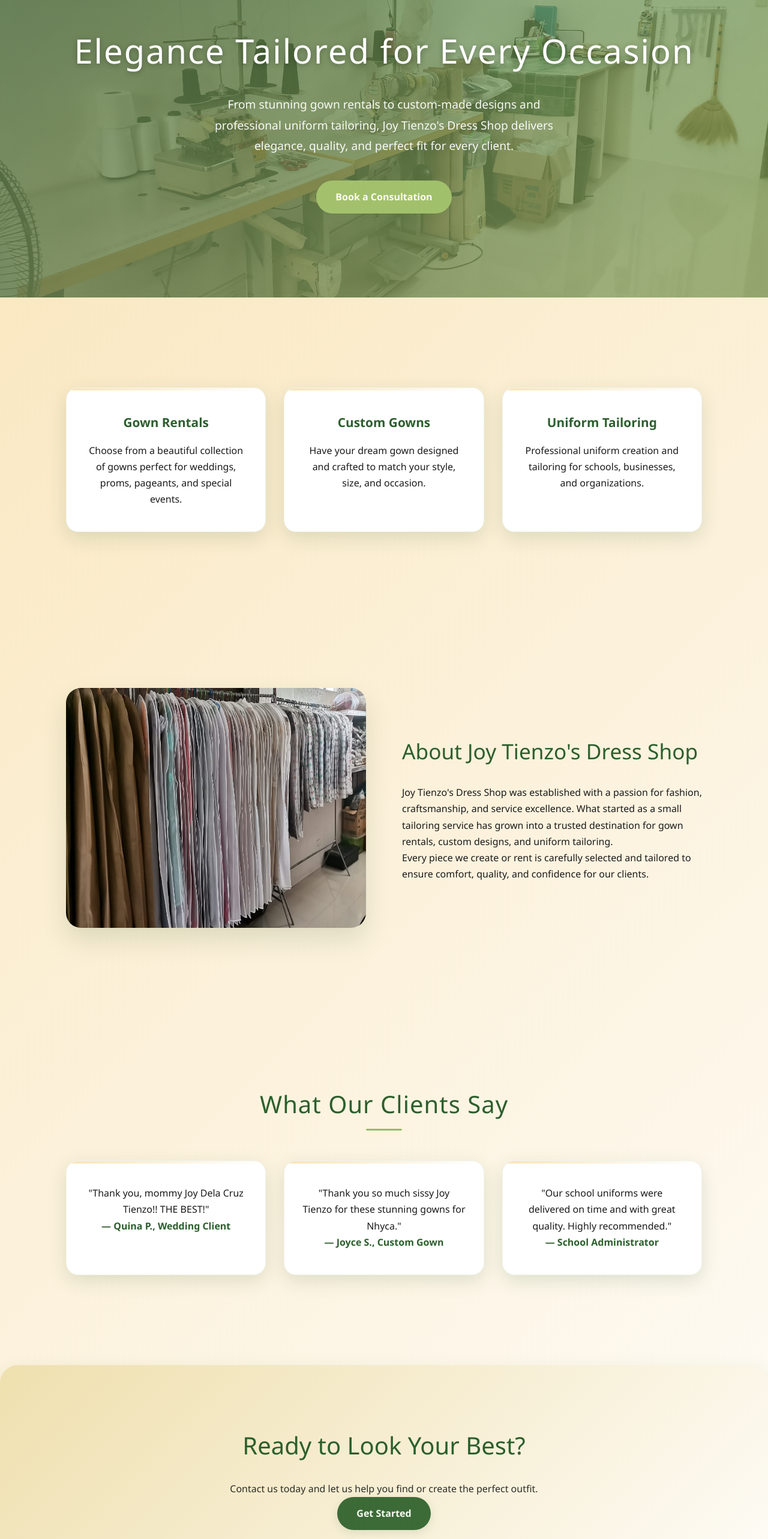
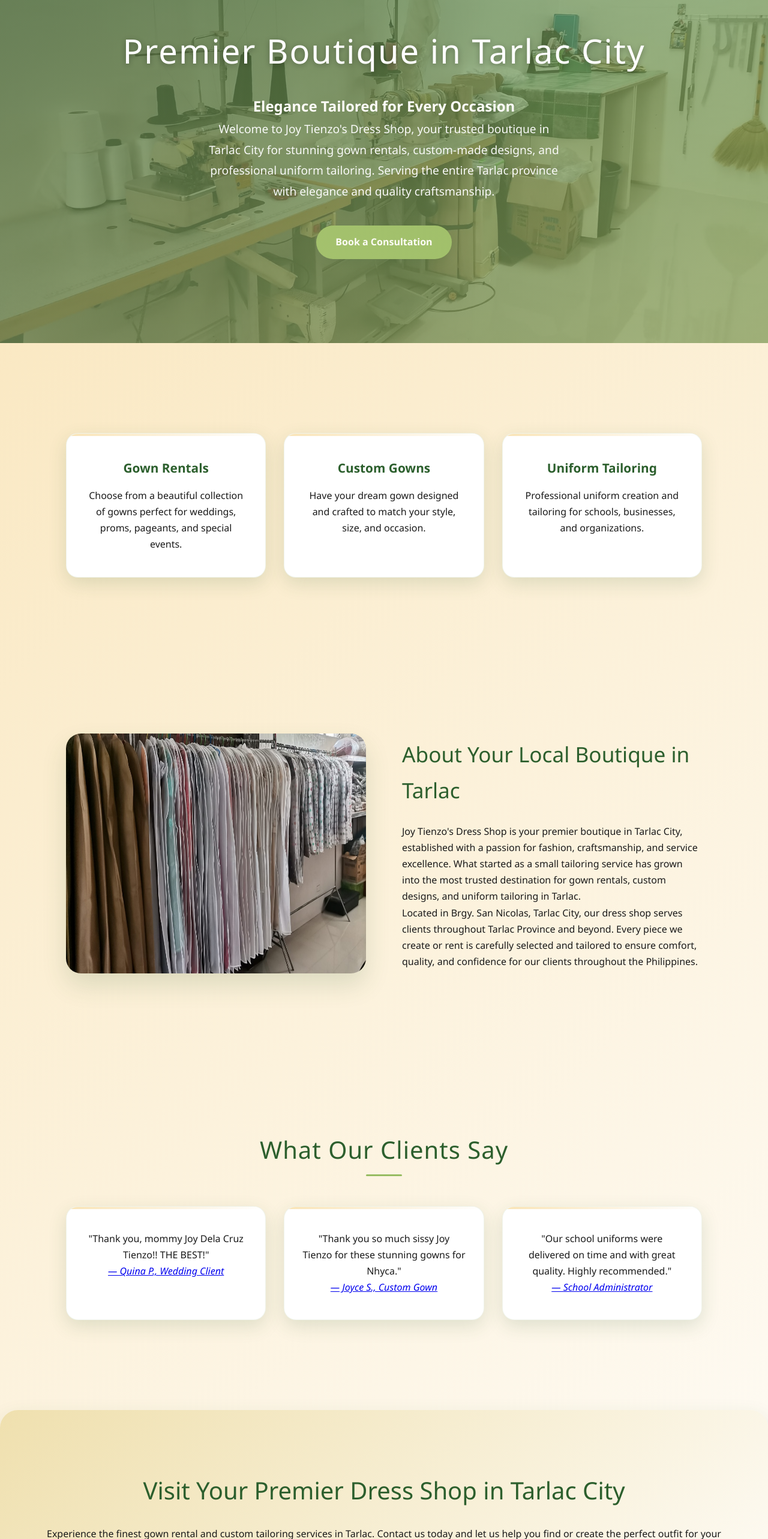
Before and after one commit to rjdlaguna/Rental-Dress-Shop-frontend, a Vue app: page / in a window 1280 px wide. Shown: the part 234-2800 px from the top of the page at 60% size. Built offline with nearby package versions, Linux system fonts and the light colour scheme; the HTML template or start-up script is replaced by a standard one.

Commit message:
Update site files and sitemap

```diff
--- a/index.html
+++ b/index.html
@@ -6,12 +6,12 @@
     <meta http-equiv="X-UA-Compatible" content="IE=edge" />
 
     <!-- Primary Meta Tags -->
-    <title>Joy Tienzo's Dress Shop | Gown Rental & Custom Tailoring in Tarlac</title>
+    <title>Boutique in Tarlac City | Joy Tienzo's Dress Shop | Gown Rental & Custom Tailoring</title>
     <meta
       name="description"
-      content="Joy Tienzo's Dress Shop offers elegant gown rentals, custom-made gowns, and professional uniform tailoring in Tarlac City. Wedding gowns, debut gowns, barong, and school uniforms."
+      content="Premier boutique in Tarlac City offering elegant gown rentals, custom-made gowns, and professional uniform tailoring. Wedding gowns, debut gowns, barong, and school uniforms. Visit our dress shop in Brgy. San Nicolas, Tarlac."
     />
-    <meta name="keywords" content="gown rental Tarlac, custom gown Tarlac, uniform tailoring, wedding gown, debut gown, barong, dress shop Tarlac City" />
+    <meta name="keywords" content="boutique Tarlac City, dress shop Tarlac, gown rental Tarlac, custom gown Tarlac, uniform tailoring Tarlac, wedding gown Tarlac, debut gown Tarlac, barong Tarlac, boutique in Tarlac, dress shop in Tarlac City, Tarlac boutique, gown rental near me, custom tailor Tarlac, formal wear Tarlac, evening gown Tarlac, boutique Philippines" />
     <meta name="author" content="Joy Tienzo's Dress Shop" />
     <meta name="robots" content="index, follow" />
     <link rel="canonical" href="https://joytienzosdressshop.com/" />
@@ -19,21 +19,24 @@
     <!-- Open Graph / Facebook -->
     <meta property="og:type" content="website" />
     <meta property="og:url" content="https://joytienzosdressshop.com/" />
-    <meta property="og:title" content="Joy Tienzo's Dress Shop | Gown Rental & Custom Tailoring" />
-    <meta property="og:description" content="Elegant gown rentals, custom-made gowns, and professional uniform tailoring in Tarlac City. Wedding gowns, debut gowns, barong, and school uniforms." />
+    <meta property="og:title" content="Boutique in Tarlac City | Joy Tienzo's Dress Shop | Gown Rental & Custom Tailoring" />
+    <meta property="og:description" content="Premier boutique in Tarlac City offering elegant gown rentals, custom-made gowns, and professional uniform tailoring. Visit our dress shop in Brgy. San Nicolas, Tarlac for wedding gowns, debut gowns, and more." />
     <meta property="og:image" content="https://joytienzosdressshop.com/img/header.png" />
     <meta property="og:image:width" content="1200" />
     <meta property="og:image:height" content="630" />
-    <meta property="og:image:alt" content="Joy Tienzo's Dress Shop - Gown rental and custom tailoring in Tarlac" />
+    <meta property="og:image:alt" content="Joy Tienzo's Dress Shop - Premier boutique in Tarlac City for gown rental and custom tailoring" />
     <meta property="og:locale" content="en_PH" />
     <meta property="og:site_name" content="Joy Tienzo's Dress Shop" />
+    <meta property="og:locality" content="Tarlac City" />
+    <meta property="og:region" content="Tarlac" />
+    <meta property="og:country-name" content="Philippines" />
 
     <!-- Twitter -->
     <meta name="twitter:card" content="summary_large_image" />
-    <meta name="twitter:title" content="Joy Tienzo's Dress Shop | Gown Rental & Custom Tailoring" />
-    <meta name="twitter:description" content="Elegant gown rentals, custom-made gowns, and professional uniform tailoring in Tarlac City." />
+    <meta name="twitter:title" content="Boutique in Tarlac City | Joy Tienzo's Dress Shop | Gown Rental & Custom Tailoring" />
+    <meta name="twitter:description" content="Premier boutique in Tarlac City offering elegant gown rentals, custom-made gowns, and professional uniform tailoring. Visit our dress shop in Brgy. San Nicolas, Tarlac." />
     <meta name="twitter:image" content="https://joytienzosdressshop.com/img/header.png" />
-    <meta name="twitter:image:alt" content="Joy Tienzo's Dress Shop - Gown rental and custom tailoring in Tarlac" />
+    <meta name="twitter:image:alt" content="Joy Tienzo's Dress Shop - Premier boutique in Tarlac City for gown rental and custom tailoring" />
 
     <!-- Favicon: Add favicon.ico to public/ folder when ready -->
 
@@ -49,26 +52,72 @@
     {
       "@context": "https://schema.org",
       "@type": "LocalBusiness",
+      "@id": "https://joytienzosdressshop.com",
       "name": "Joy Tienzo's Dress Shop",
+      "alternateName": ["Premier Boutique in Tarlac City", "Tarlac Dress Shop", "Gown Rental Tarlac"],
       "image": "https://joytienzosdressshop.com/img/header.png",
-      "description": "Elegant gown rentals, custom-made gowns, and professional uniform tailoring in Tarlac City.",
+      "description": "Premier boutique in Tarlac City offering elegant gown rentals, custom-made gowns, and professional uniform tailoring services. Your trusted dress shop in Tarlac for wedding gowns, debut gowns, barong, and school uniforms.",
       "address": {
         "@type": "PostalAddress",
         "streetAddress": "Brgy. San Nicolas",
         "addressLocality": "Tarlac City",
         "addressRegion": "Tarlac",
+        "postalCode": "2300",
         "addressCountry": "PH"
+      },
+      "geo": {
+        "@type": "GeoCoordinates",
+        "latitude": "15.4756",
+        "longitude": "120.5969"
+      },
+      "areaServed": {
+        "@type": "Place",
+        "name": ["Tarlac City", "Tarlac Province", "Central Luzon", "Philippines"]
       },
       "sameAs": ["https://www.facebook.com/joy.d.c.tienzo"],
       "telephone": "+639064707230",
       "email": "tienzojoy15@gmail.com",
       "url": "https://joytienzosdressshop.com",
       "priceRange": "$$",
-      "openingHoursSpecification": {
-        "@type": "OpeningHoursSpecification",
-        "dayOfWeek": ["Monday", "Tuesday", "Wednesday", "Thursday", "Friday", "Saturday"],
-        "opens": "08:00",
-        "closes": "18:00"
+      "paymentAccepted": ["Cash", "Bank Transfer"],
+      "currenciesAccepted": "PHP",
+      "openingHoursSpecification": [
+        {
+          "@type": "OpeningHoursSpecification",
+          "dayOfWeek": ["Monday", "Tuesday", "Wednesday", "Thursday", "Friday", "Saturday"],
+          "opens": "08:00",
+          "closes": "18:00"
+        }
+      ],
+      "hasOfferCatalog": {
+        "@type": "OfferCatalog",
+        "name": "Dress Shop Services",
+        "itemListElement": [
+          {
+            "@type": "Offer",
+            "itemOffered": {
+              "@type": "Service",
+              "name": "Gown Rental",
+              "description": "Elegant gown rentals for weddings, debuts, proms, and special events in Tarlac City"
+            }
+          },
+          {
+            "@type": "Offer",
+            "itemOffered": {
+              "@type": "Service",
+              "name": "Custom-Made Gowns",
+              "description": "Custom-designed and tailored gowns for any occasion"
+            }
+          },
+          {
+            "@type": "Offer",
+            "itemOffered": {
+              "@type": "Service",
+              "name": "Uniform Tailoring",
+              "description": "Professional uniform creation and tailoring for schools and businesses"
+            }
+          }
+        ]
       }
     }
     </script>
--- a/src/components/Footer.vue
+++ b/src/components/Footer.vue
@@ -3,7 +3,7 @@
     <div class="footer-content">
       <div class="footer-section">
         <h3>Joy Tienzo's Dress Shop</h3>
-        <p>Elegance Tailored for Every Occasion</p>
+        <p>Premier Boutique in Tarlac City - Elegance Tailored for Every Occasion</p>
         <div class="social-links">
           <a href="https://www.facebook.com/joy.d.c.tienzo" target="_blank" rel="noopener noreferrer" aria-label="Facebook">Facebook</a>
           <a href="#" aria-label="Instagram">Instagram</a>
@@ -21,7 +21,7 @@
       </div>
 
       <div class="footer-section">
-        <h4>Contact</h4>
+        <h4>Visit Our Boutique in Tarlac</h4>
         <p>Brgy. San Nicolas, Tarlac City</p>
         <p>0906-470-7230</p>
         <p>tienzojoy15@gmail.com</p>
--- a/src/components/Header.vue
+++ b/src/components/Header.vue
@@ -2,9 +2,9 @@
   <header role="banner">
     <div class="header-content">
       <div class="logo">
-        <router-link to="/" class="logo-link" aria-label="Joy Tienzo's Dress Shop - Home">
+        <router-link to="/" class="logo-link" aria-label="Joy Tienzo's Dress Shop - Premier boutique in Tarlac City - Home">
           <span class="logo-text">Joy Tienzo's Dress Shop</span>
-          <span class="tagline">Elegance Tailored for You</span>
+          <span class="tagline">Premier Boutique in Tarlac City</span>
         </router-link>
       </div>
       <nav role="navigation" aria-label="Main navigation">
@@ -47,6 +47,8 @@ header {
   color: white;
   text-decoration: none;
   display: block;
+  pointer-events: auto;
+  cursor: pointer;
 }
 
 .logo .logo-text {
--- a/src/views/Home.vue
+++ b/src/views/Home.vue
@@ -1,10 +1,11 @@
 <template>
   <section class="hero fade-in-up" role="banner">
-    <h1>Elegance Tailored for Every Occasion</h1>
+    <header>
+      <h1>Premier Boutique in Tarlac City</h1>
+      <h2>Elegance Tailored for Every Occasion</h2>
+    </header>
     <p>
-      From stunning gown rentals to custom-made designs and professional
-      uniform tailoring, Joy Tienzo's Dress Shop delivers elegance, quality,
-      and perfect fit for every client.
+      Welcome to Joy Tienzo's Dress Shop, your trusted boutique in Tarlac City for stunning gown rentals, custom-made designs, and professional uniform tailoring. Serving the entire Tarlac province with elegance and quality craftsmanship.
     </p>
     <router-link to="/contact" class="btn" aria-label="Book a consultation">Book a Consultation</router-link>
   </section>
@@ -12,66 +13,68 @@
   <section class="fade-in-up">
     <div class="container">
       <div class="features">
-        <div class="card hover-lift">
+        <article class="card hover-lift">
           <h3>Gown Rentals</h3>
           <p>
             Choose from a beautiful collection of gowns perfect for weddings,
             proms, pageants, and special events.
           </p>
-        </div>
-        <div class="card hover-lift">
+        </article>
+        <article class="card hover-lift">
           <h3>Custom Gowns</h3>
           <p>
             Have your dream gown designed and crafted to match your style,
             size, and occasion.
           </p>
-        </div>
-        <div class="card hover-lift">
+        </article>
+        <article class="card hover-lift">
           <h3>Uniform Tailoring</h3>
           <p>
             Professional uniform creation and tailoring for schools,
             businesses, and organizations.
           </p>
-        </div>
+        </article>
       </div>
     </div>
   </section>
 
   <section class="fade-in-up">
     <div class="container">
-      <div class="about">
+      <article class="about">
         <img
           src="/img/about.png"
-          alt="Custom tailoring process at Joy Tienzo's Dress Shop"
+          alt="Custom tailoring process at Joy Tienzo's Dress Shop in Tarlac City"
           width="600"
           height="400"
           loading="lazy"
           class="hover-lift"
         />
         <div>
-          <h2>About Joy Tienzo's Dress Shop</h2>
+          <header>
+            <h2>About Your Local Boutique in Tarlac</h2>
+          </header>
           <p>
-            Joy Tienzo's Dress Shop was established with a passion for
-            fashion, craftsmanship, and service excellence. What started as a
-            small tailoring service has grown into a trusted destination for
-            gown rentals, custom designs, and uniform tailoring.
+            Joy Tienzo's Dress Shop is your premier boutique in Tarlac City, established with a passion for fashion, craftsmanship, and service excellence. What started as a small tailoring service has grown into the most trusted destination for gown rentals, custom designs, and uniform tailoring in Tarlac.
           </p>
           <p>
-            Every piece we create or rent is carefully selected and tailored
-            to ensure comfort, quality, and confidence for our clients.
+            Located in Brgy. San Nicolas, Tarlac City, our dress shop serves clients throughout Tarlac Province and beyond. Every piece we create or rent is carefully selected and tailored to ensure comfort, quality, and confidence for our clients throughout the Philippines.
           </p>
         </div>
-      </div>
+      </article>
     </div>
   </section>
 
   <section class="fade-in-up">
     <div class="container">
+      <header>
         <h2 class="section-title">What Our Clients Say</h2>
+      </header>
       <div class="features">
-        <div class="card hover-lift">
+        <article class="card hover-lift">
+          <blockquote>
             <p>"Thank you, mommy Joy Dela Cruz Tienzo!! THE BEST!"</p>
-          <strong>
+            <footer>
+              <cite>
                 <a
                   href="https://www.facebook.com/share/p/1C2Witg7CH/"
                   target="_blank"
@@ -79,15 +82,19 @@
                 >
                   — Quina P., Wedding Client
                 </a>
-          </strong>
-        </div>
+              </cite>
+            </footer>
+          </blockquote>
+        </article>
 
-        <div class="card hover-lift">
+        <article class="card hover-lift">
+          <blockquote>
             <p>
               "Thank you so much sissy Joy Tienzo for these stunning gowns for
               Nhyca."
             </p>
-          <strong>
+            <footer>
+              <cite>
                 <a
                   href="https://www.facebook.com/joyce2212/posts/pfbid0cTU7ZxED266LKE3xj4pq5scfe2wnoz9rHJp5U9LWJL7RKGJ5x2MzJGva8RdaA8n9l?__cft__[0]=AZZT4T1eVbajT-mAm-KUALV7EwA4ChPJ_cAXc9PDakW0EcplQF5--f7PZsIHdNsAScQzVf1Pg93dKBvRC4WDHWh6sCcncKjVcaEksQD3fB79Sw&__tn__=%2CO%2CP-R"
                   target="_blank"
@@ -95,30 +102,38 @@
                 >
                   — Joyce S., Custom Gown
                 </a>
-          </strong>
-        </div>
+              </cite>
+            </footer>
+          </blockquote>
+        </article>
 
-        <div class="card hover-lift">
+        <article class="card hover-lift">
+          <blockquote>
             <p>
               "Our school uniforms were delivered on time and with great
               quality. Highly recommended."
             </p>
-          <strong>
+            <footer>
+              <cite>
                 <a href="#" target="_blank" rel="noopener noreferrer">
                   — School Administrator
                 </a>
-          </strong>
-        </div>
+              </cite>
+            </footer>
+          </blockquote>
+        </article>
       </div>
     </div>
   </section>
 
   <section class="cta fade-in-up">
-    <h2>Ready to Look Your Best?</h2>
+    <header>
+      <h2>Visit Your Premier Dress Shop in Tarlac City</h2>
+    </header>
     <p>
-      Contact us today and let us help you find or create the perfect outfit.
+      Experience the finest gown rental and custom tailoring services in Tarlac. Contact us today and let us help you find or create the perfect outfit for your special occasion.
     </p>
-    <router-link to="/contact" class="btn btn-primary">Get Started</router-link>
+    <router-link to="/services" class="btn btn-primary">Get Started</router-link>
   </section>
 </template>
 
@@ -263,6 +278,16 @@ export default {
   z-index: 1;
 }
 
+.cta p {
+  position: relative;
+  z-index: 1;
+}
+
+.cta .btn {
+  position: relative;
+  z-index: 2;
+}
+
 @media (max-width: 1000px) {
   .features,
   .about {
```
Also changed, not shown: 1 other file (tests, documents, lock files or other folders). Lines whose indentation alone changed are shown as unchanged.
